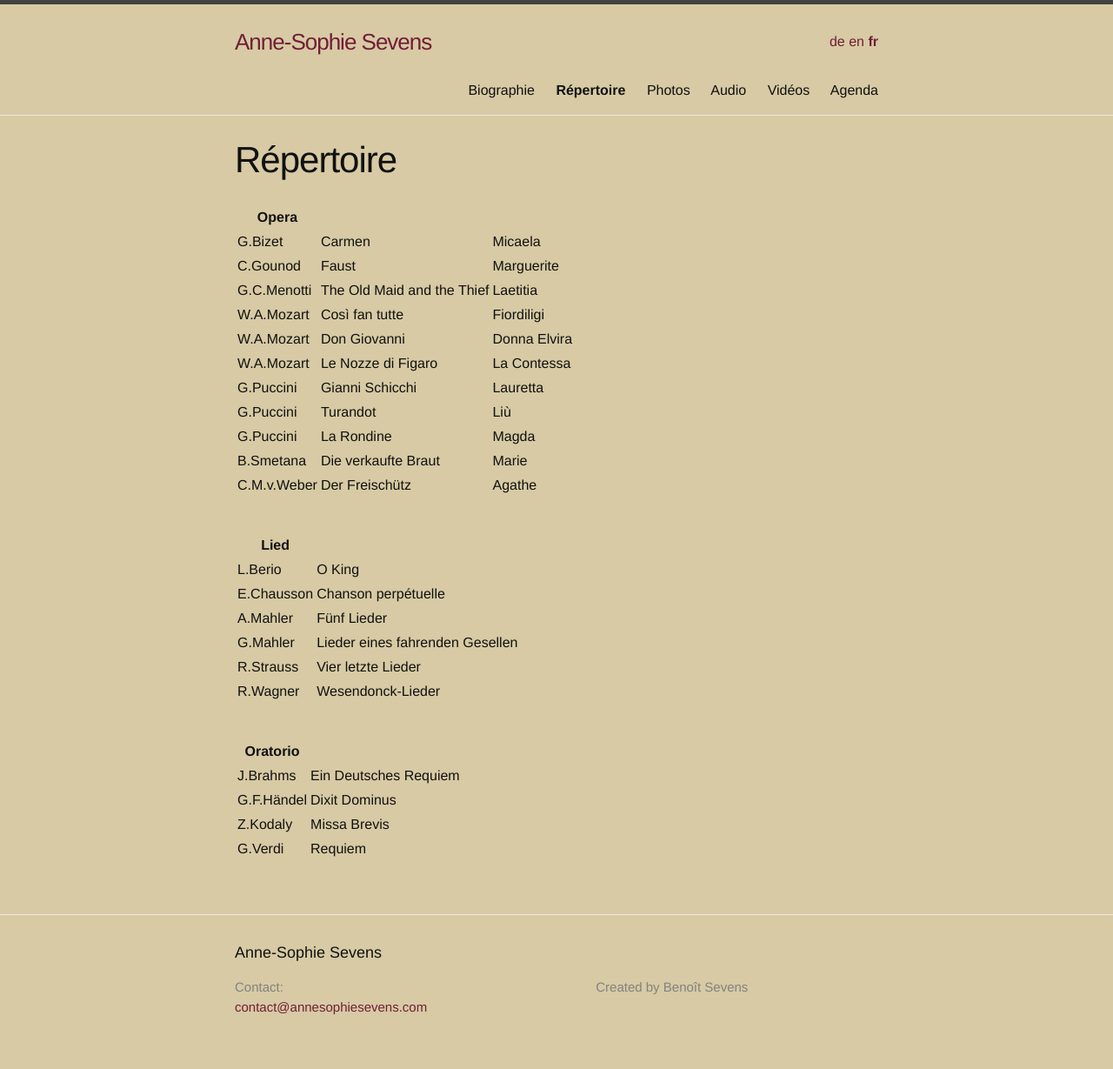
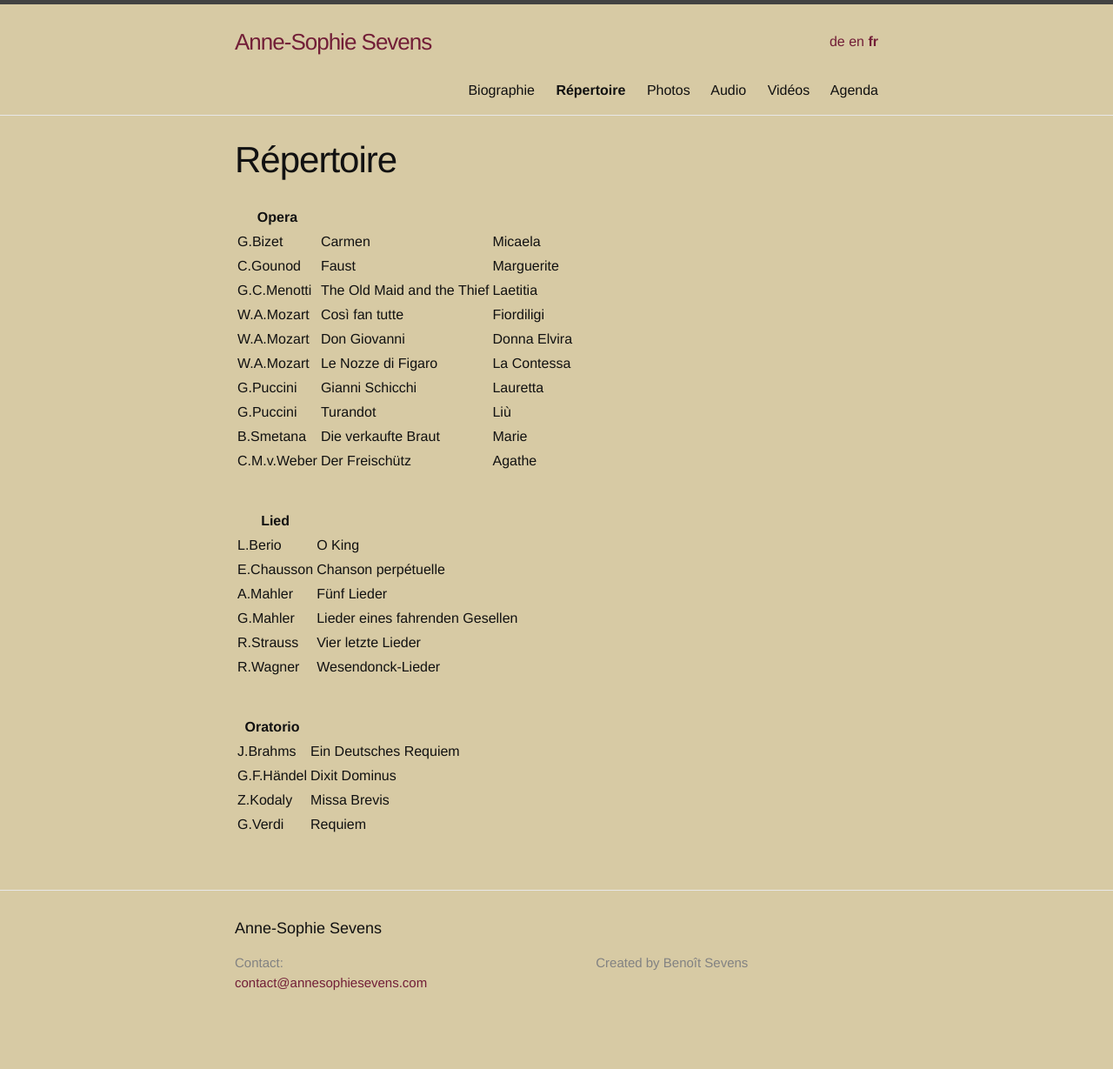
Before and after one commit to annesophie-sevens/annesophie-sevens.github.io, a Jekyll site: the page built from repertoire-fr.md, in a window 1280 px wide. Shown: the whole page at 87% size. Built offline with Jekyll 4.4.1, drawn with Linux system fonts in a browser that asks for light colours; after the commit the page ends 1201 px from its top, so only the background shows below that.

Commit message:
Update repertoire-fr.md

```diff
--- a/repertoire-fr.md
+++ b/repertoire-fr.md
@@ -18,7 +18,6 @@ ref: repertoire
 | W.A.Mozart | Le Nozze di Figaro | La Contessa |
 | G.Puccini | Gianni Schicchi | Lauretta |
 | G.Puccini | Turandot | Liù |
-| G.Puccini | La Rondine | Magda |
 | B.Smetana | Die verkaufte Braut | Marie |
 | C.M.v.Weber | Der Freischütz | Agathe |
 
```
